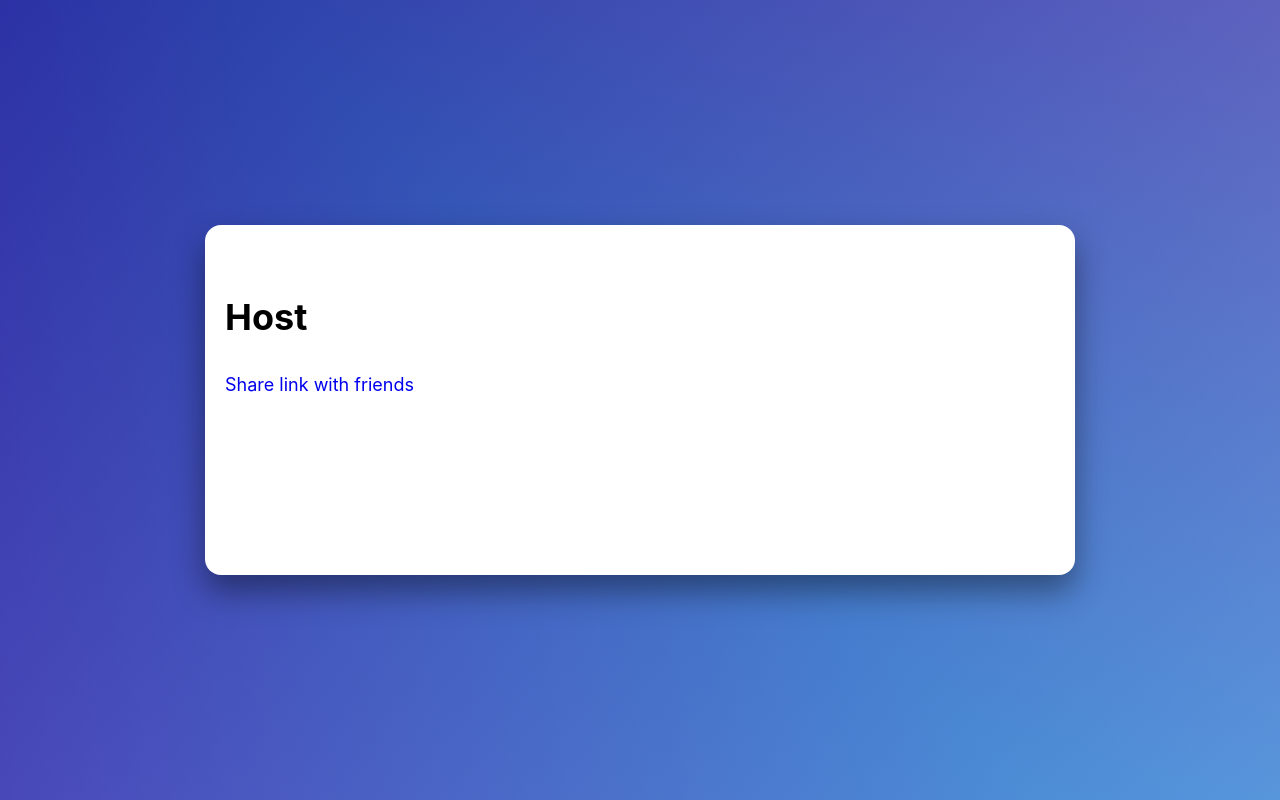
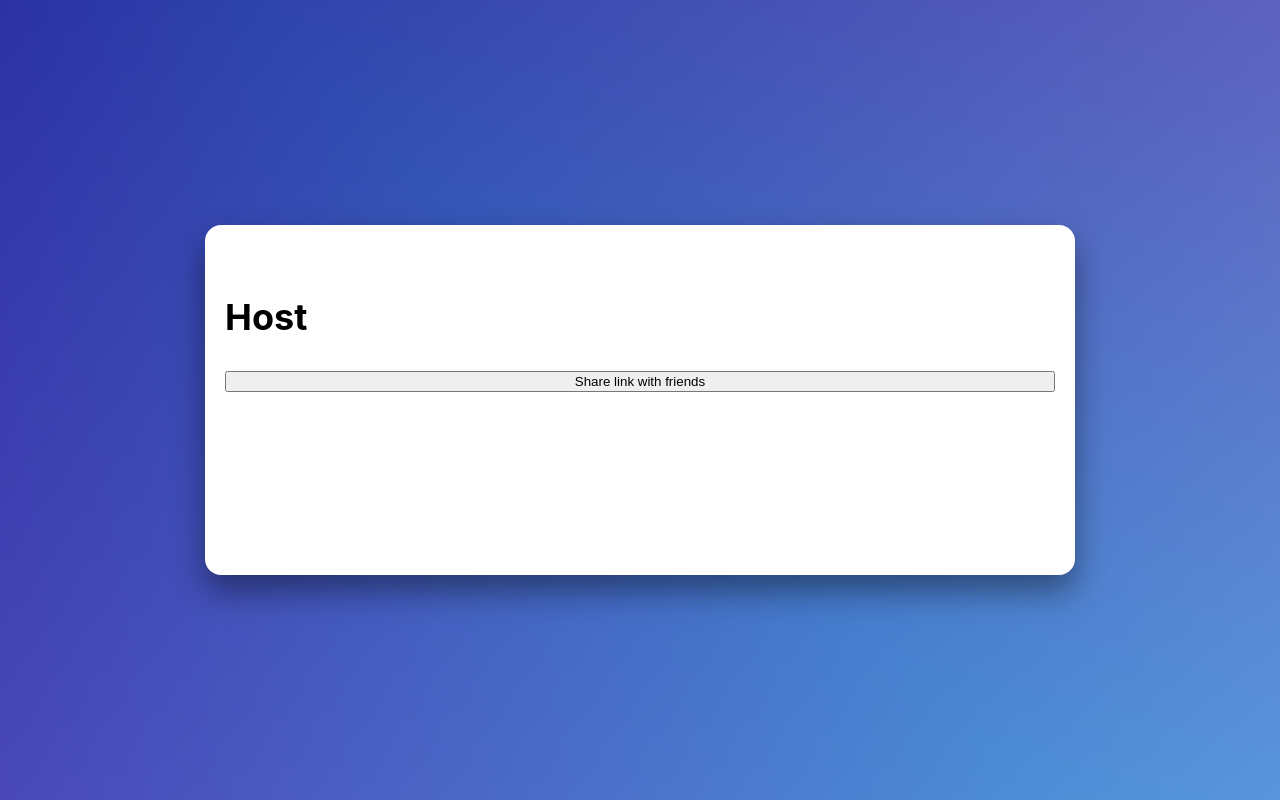
Before and after one commit to code-mattclaffey/trivia-game, a Next.js app: page /host/1 in a window 1280 px wide. Built offline with nearby package versions, Linux system fonts and the light colour scheme; no server answers; the database is empty.

Commit message:
feat: add share link using web share api

```diff
--- a/src/pages/host/[id].tsx
+++ b/src/pages/host/[id].tsx
@@ -2,20 +2,32 @@ import React from "react";
 import Layout from "../../components/Layout";
 import FirebaseWrapper from "../../components/firebase-wrapper";
 import { useRouter } from "next/router";
-import Link from "next/link";
 
 const IndexPage: React.FC = () => {
   const router = useRouter();
   const { id } = router.query;
   const gameId: any = id;
 
+  const onClick = (url: string) => {
+    if (navigator.share) {
+      navigator
+        .share({
+          title: "Quiz time!",
+          url: url,
+        })
+        .catch(console.error);
+    } else {
+      // fallback
+    }
+  };
+
   return (
     <FirebaseWrapper gameId={gameId}>
       <Layout title="Host">
         <h1>Host</h1>
-        <Link href={`/join/${id}`}>
-          <a>Share link with friends</a>
-        </Link>
+        <button onClick={() => onClick(`/join/${id}`)}>
+          Share link with friends
+        </button>
       </Layout>
     </FirebaseWrapper>
   );
```
